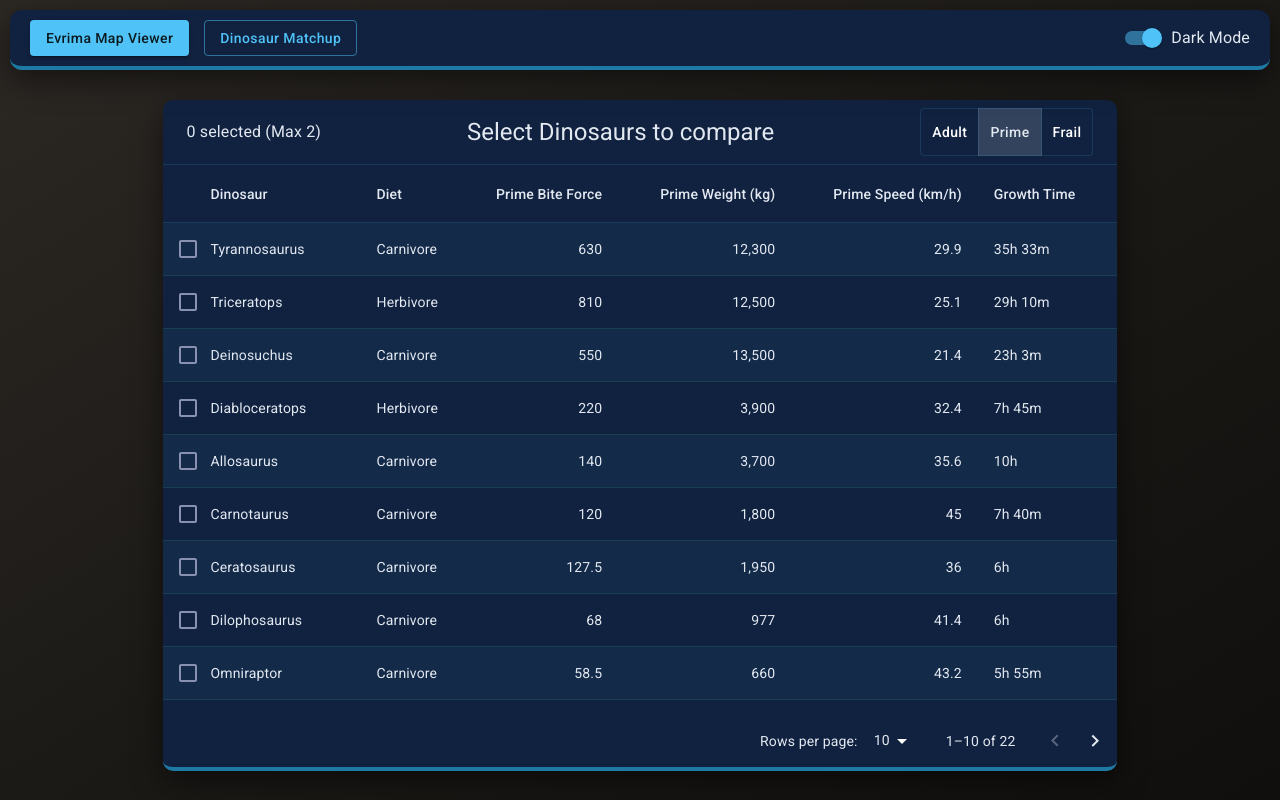
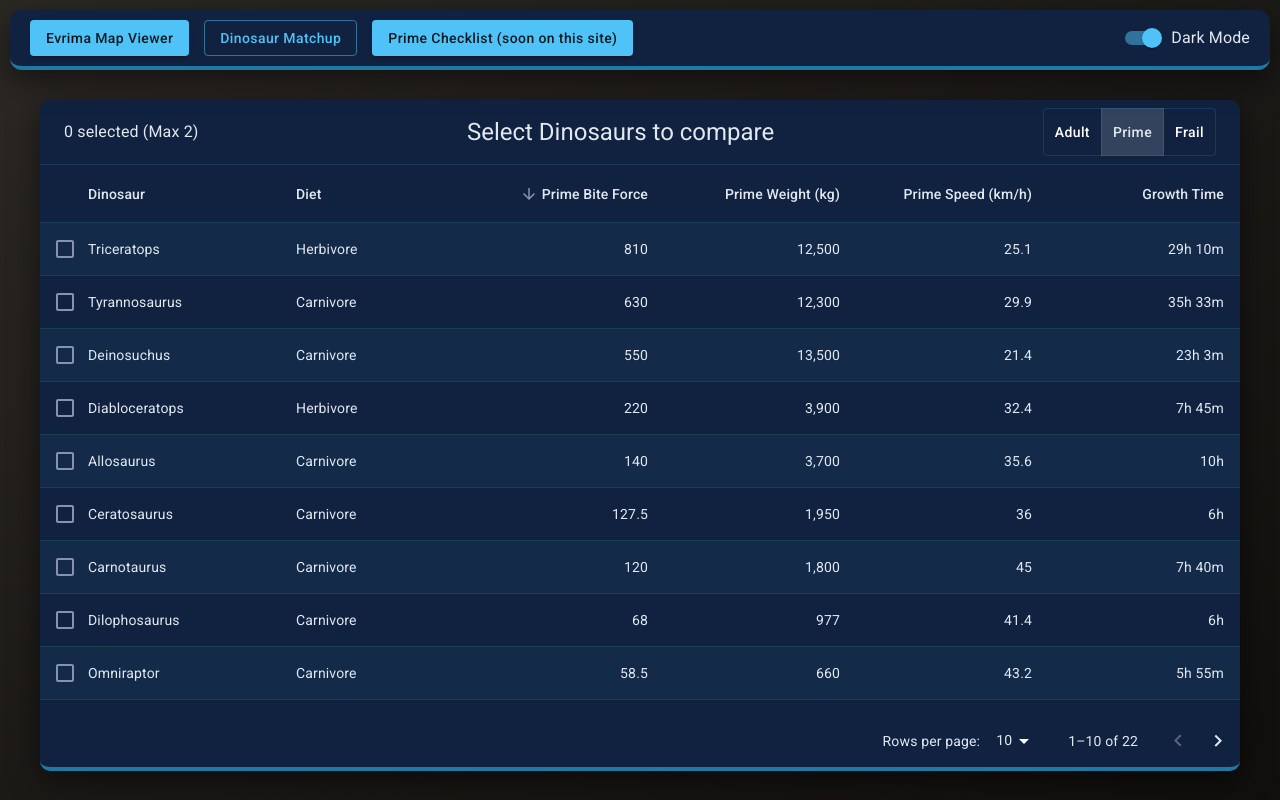
Before and after one commit to balhun/evrima_map_viewer, a React (Vite) app: page /evrima_map_viewer/dino-matchup in a window 1280 px wide. Built offline with nearby package versions, Linux system fonts and the light colour scheme.

Commit message:
this is it for today

```diff
--- a/src/App.css
+++ b/src/App.css
@@ -45,9 +45,12 @@ img {
   display: flex;
   width: 100%;
   justify-content: center;
+  align-items: center;
+  display: flex;
+  gap: 20px;
+  flex-direction: column;
 }
 
-/* Leaflet map layers */
 .leaflet-top, .leaflet-bottom {
   z-index: 500;
 }
--- a/src/App.jsx
+++ b/src/App.jsx
@@ -1,5 +1,5 @@
 import React from 'react'
-import { createBrowserRouter, RouterProvider } from 'react-router' // or 'react-router-dom' depending on your version
+import { createBrowserRouter, RouterProvider } from 'react-router'
 import MapViewer from './pages/MapViewer'
 import Layout from './components/Layout'
 import DinoMatchup from './pages/DinoMatchup'
--- a/src/components/EnhancedTableHead.jsx
+++ b/src/components/EnhancedTableHead.jsx
@@ -7,7 +7,7 @@ const getHeadCells = (stage) => [
   { id: `bf${stage}`, numeric: true, disablePadding: false, label: `${stage} Bite Force` },
   { id: `weight${stage}`, numeric: true, disablePadding: false, label: `${stage} Weight (kg)` },
   { id: `speed${stage}`, numeric: true, disablePadding: false, label: `${stage} Speed (km/h)` },
-  { id: 'growthTime', numeric: false, disablePadding: false, label: 'Growth Time' },
+  { id: 'growthTime', numeric: true, disablePadding: false, label: 'Growth Time' },
 ];
 
 export default function EnhancedTableHead({ order, orderBy, onRequestSort, stage }) {
--- a/src/components/Menubar.jsx
+++ b/src/components/Menubar.jsx
@@ -23,7 +23,6 @@ export default function Menubar({ currentMode, toggleTheme }) {
         gap: '15px',
       })}
     >
-      {/* 👈 Notice the logic is flipped! Active = contained, Inactive = outlined */}
       <Button
         variant={location.pathname === "/" ? 'outlined' : 'contained'}
         onClick={() => navigate('/')}
@@ -38,7 +37,15 @@ export default function Menubar({ currentMode, toggleTheme }) {
         Dinosaur Matchup
       </Button>
 
-      {/* 👈 Pushes the switch to the far right side */}
+      <Button
+        variant='contained'
+        href='https://balhun.github.io/isle_prime_checklist/'
+        target="_blank"
+        rel="noopener noreferrer"
+      >
+        Prime Checklist (soon on this site)
+      </Button>
+
       <Box sx={{ flexGrow: 1 }} />
 
       <FormControlLabel
--- a/src/pages/DinoMatchup.jsx
+++ b/src/pages/DinoMatchup.jsx
@@ -118,7 +118,7 @@ function getComparator(order, orderBy) {
 
 export default function DinoMatchup() {
   const [order, setOrder] = useState('desc');
-  const [orderBy, setOrderBy] = useState('bfAdult');
+  const [orderBy, setOrderBy] = useState('bfPrime');
   const [selected, setSelected] = useState([]);
   const [page, setPage] = useState(0);
   const [rowsPerPage, setRowsPerPage] = useState(10);
@@ -170,11 +170,8 @@ export default function DinoMatchup() {
   );
 
   return (
-    <div className='matchup-background'>
     <div className='matchup-container'>
-            <div className='island-matchup'>
-                <Box>
-                  <Paper>
+      <Paper sx={{ minWidth: '1200px' }}>
 
         <EnhancedTableToolbar
           numSelected={selected.length}
@@ -184,8 +181,8 @@ export default function DinoMatchup() {
 
         <Divider/>
 
-                    <TableContainer sx={{ maxHeight: 'calc(100vh - var(--menubar-total) - 170px)', overflow: 'auto' }}>
-                      <Table size="medium" stickyHeader>
+        <TableContainer sx={{ maxHeight: 'calc(100vh - var(--menubar-total) - 170px)', overflow: 'auto', width: '1200px' }}>
+          <Table size="medium" stickyHeader sx={{ tableLayout: 'fixed' }}>
             <EnhancedTableHead
               order={order}
               orderBy={orderBy}
@@ -224,7 +221,7 @@ export default function DinoMatchup() {
                     </TableCell>
                     <TableCell align="right">{row[`speed${stage}`] ?? 'N/A'}</TableCell>
 
-                                <TableCell>{row.growthTime}</TableCell>
+                    <TableCell align='right' sx={{ width: '40px' }}>{row.growthTime}</TableCell>
                   </TableRow>
                 );
               })}
@@ -244,9 +241,9 @@ export default function DinoMatchup() {
           }}
         />
       </Paper>
-                </Box>
-            </div>
-        </div>
+      {/*<Paper sx={{ minWidth: '1200px' }}>
+        test
+      </Paper>*/}
     </div>
   )
 }
--- a/src/pages/MapViewer.jsx
+++ b/src/pages/MapViewer.jsx
@@ -75,7 +75,6 @@ export default function MapViewer() {
     }
   }
 
-  // 2. We define the dynamic style for our floating panels here
   const islandSx = {
     display: 'flex',
     flexDirection: 'column',
@@ -87,21 +86,19 @@ export default function MapViewer() {
   return (
     <Box
       sx={{
-          position: 'absolute', // Breaks out of all parent containers
+          position: 'absolute',
           top: 0,
           left: 0,
           right: 0,
           bottom: 0,
           width: '100vw',
           height: '100vh',
-          backgroundColor: theme.palette.mapBackground, // 👈 Solid wall of Ocean Blue!
+          backgroundColor: theme.palette.mapBackground,
           overflow: 'hidden',
-          zIndex: 0 // Keeps it properly behind your Menubar
+          zIndex: 0
         }}
     >
       <div className='islands-top' onKeyDown={(e) => e.stopPropagation()}>
-
-        {/* 3. Replaced <div className="island"> with <Paper> */}
         <Paper sx={islandSx} elevation={4}>
           <FormControl fullWidth>
             <InputLabel>Map Size Selector</InputLabel>
@@ -169,7 +166,6 @@ export default function MapViewer() {
         minZoom={-11}
         maxBoundsViscosity={1}
         className='map'
-        /*style={{ backgroundColor: theme.palette.mapBackground }}*/
       >
         <MapClickHandler onMapClick={setClickedCoords} />
         <ImageOverlay url={selectedMap} bounds={GAME_BOUNDS} />
```
Lines whose indentation alone changed are shown as unchanged.
